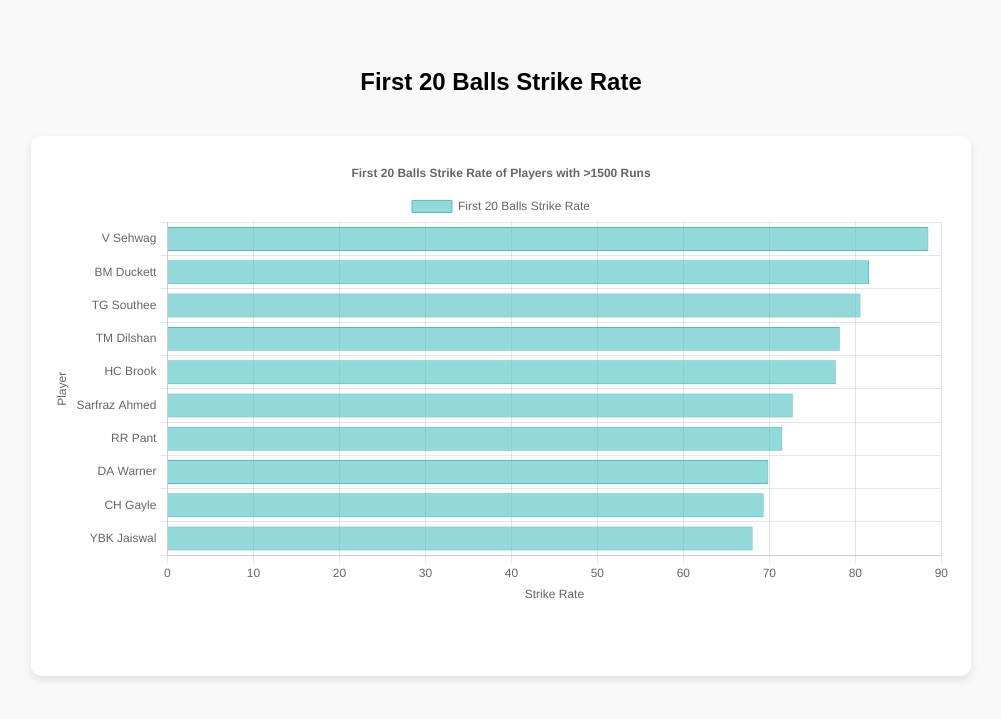
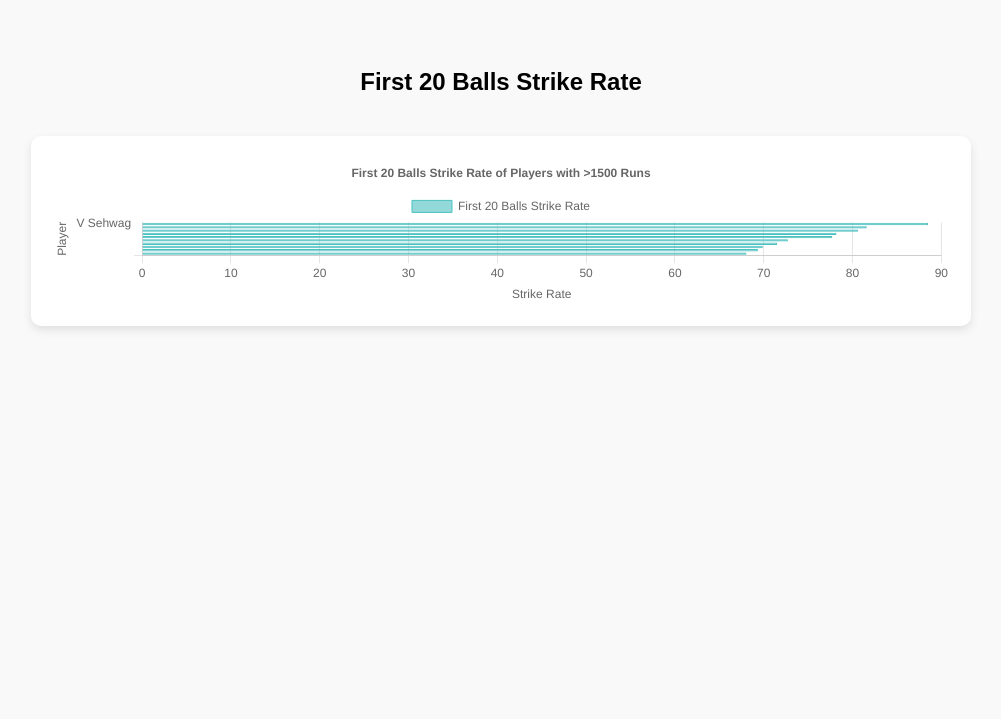
Before and after one commit to coversoncoversoff/coversoncoversoff-oss.github.io, a Jekyll site: the page assets/plots/No-Time-To-Settle-Plots/f20-strike-rate-1500.html, which Jekyll copies as it is, in a window 1280 px wide. Shown: the top 719 px of the page, without its empty margins (139-1140 px from the left). Built offline with Jekyll 4.4.1, drawn with Linux system fonts in a browser that asks for light colours.

Commit message:
Update f20-strike-rate-1500.html

```diff
--- a/assets/plots/No-Time-To-Settle-Plots/f20-strike-rate-1500.html
+++ b/assets/plots/No-Time-To-Settle-Plots/f20-strike-rate-1500.html
@@ -13,7 +13,7 @@
     .chart-container {
       width: 100%;
       max-width: 900px;
-      height: 500px;
+      height: auto;
       margin: 40px auto;
       background: #fff;
       padding: 20px;
```
Also changed, not shown: other parts of assets/plots/No-Time-To-Settle-Plots/f20-strike-rate-1500.html (+1 -0 lines).
